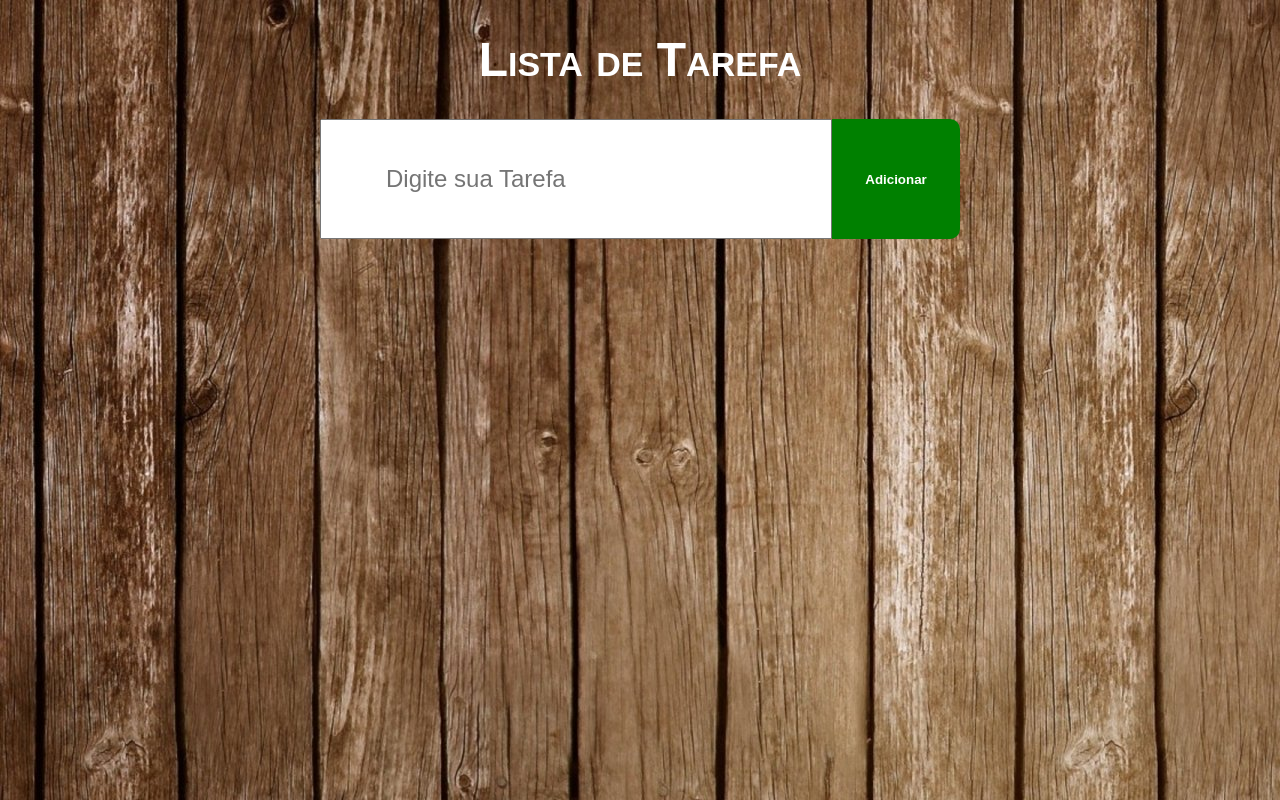
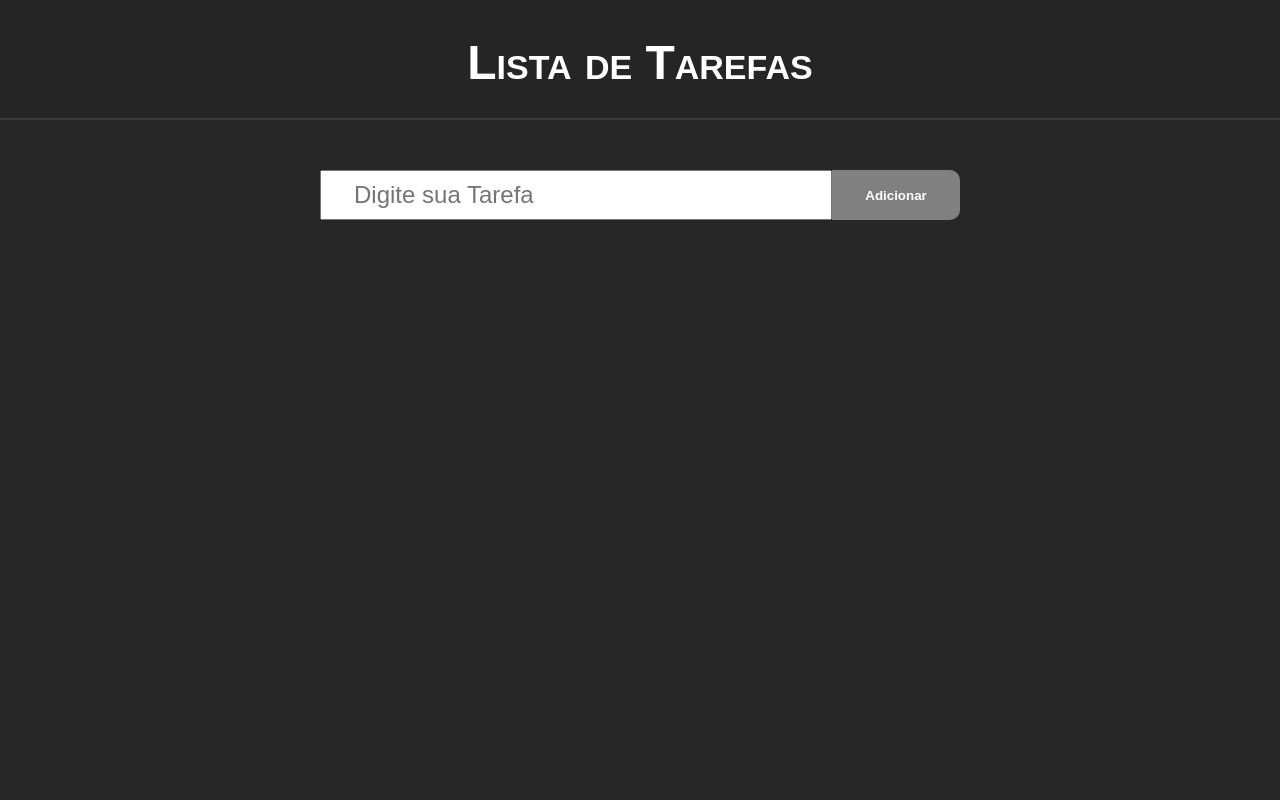
Before and after one commit to otaviob12/lista-tarefa, a plain HTML site: page index.html in a window 1280 px wide. Drawn offline with Linux system fonts and the light colour scheme.

Commit message:
Update index.html

```diff
--- a/css/style.css
+++ b/css/style.css
@@ -2,46 +2,54 @@
 
 *{
     box-sizing: border-box;
+    margin: 0;
+    padding: 0;
 }
 
 body{
-    background-image: url('../img/fundo.jpg');
+    background-color: rgb(39, 39, 39);
     color: white;
     font-family: Arial, Helvetica, sans-serif;
-    margin: 0;
-    padding: 0;
+}
+header{
+    width: 100vw;
+    background-color: rgb(37, 37, 37);
+    border-bottom: 2px solid rgb(59, 59, 59);
+    height: 120px;
 }
 h1{
     text-align: center;
     font-size: 3em;
     font-variant: small-caps;
+    padding-top: 35px;
 }
-header{
+.tarefas{
     display: flex;
     flex-flow: row wrap;
     align-items: center;
     width: 50%;
-    margin: auto auto;
+    margin: auto;
+    margin-top: 50px;
 }
 input{
-    height: 120px;
+    height: 50px;
     font-size: 1.5em;
     width: 80%;
-    padding-left: 10%;
+    padding-left: 5%;
 }
 button.add{
     width: 20%;
     cursor: pointer;
-    background-color: green;
+    background-color: gray;
     color: white;
     font-weight: bold;
     border: none;
-    height: 120px;
+    height: 50px;
     border-top-right-radius:10px ;
     border-bottom-right-radius:10px ;
 }
 button.add:hover{
-    background-color: rgb(0, 85, 0);
+    background-color: rgba(128, 128, 128, 0.623);
 }
 main{
     display: flex;
--- a/index.html
+++ b/index.html
@@ -9,11 +9,13 @@
     <title>Lista de Tarefas</title>
 </head>
 <body>
-    <h1>Lista de Tarefa</h1>
     <header>
+    <h1>Lista de Tarefas</h1>
+    </header>
+    <div class="tarefas">
         <input id="inputTarefa" type="text" placeholder="Digite sua Tarefa">
         <button onclick="addTarefa()" id="btnAdd" class="add">Adicionar</button>
-    </header>
+    </div>
     <main id="areaLista">
     </main>
     <script src="js/controle.js"></script>
```
